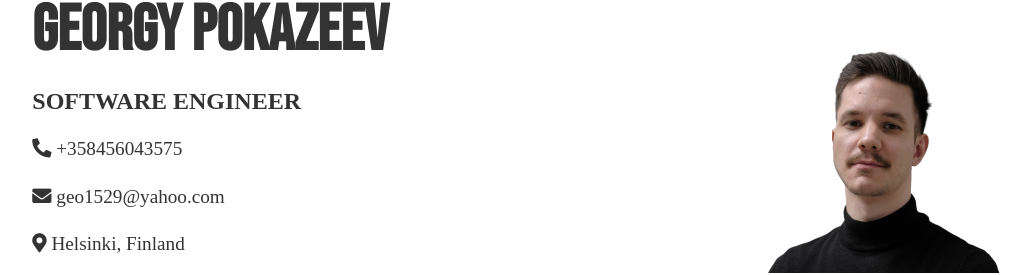
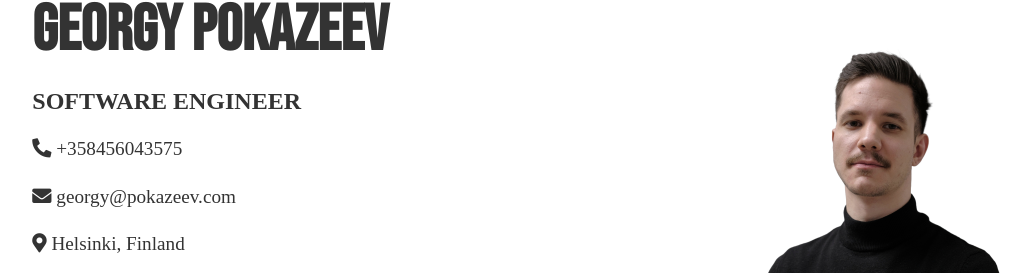
Before and after one commit to Lionbull/georgy-cv, a SvelteKit app: page /classic_cv in a window 1280 px wide. Shown: the part 190-465 px from the top of the page, without its empty margins (130-1165 px from the left). Built offline with nearby package versions, Linux system fonts and the light colour scheme.

Commit message:
Update CV, March 2025

```diff
--- a/src/components/Terminal.svelte
+++ b/src/components/Terminal.svelte
@@ -33,7 +33,7 @@ Assisting students in "Basics of Software Development"-named university course.
     education:
       "M.Sc. (Software Engineering) - LUT University (2023 - 2025)\nB.Sc. (Software Engineering) - LUT University (2020 - 2023)\n",
     contact:
-      'Phone: +358456043575\nEmail: <a style="color: #FFFFFF;" href="mailto:geo1529@yahoo.com" target="_blank">geo1529@yahoo.com</a>\nLinkedIn: <a style="color: #FFFFFF;" href="https://www.linkedin.com/in/georgy-pokazeev-6a1381199/" target="_blank">https://www.linkedin.com/in/georgy-pokazeev-6a1381199/</a>\n',
+      'Phone: +358456043575\nEmail: <a style="color: #FFFFFF;" href="mailto:georgy@pokazeev.com" target="_blank">georgy@pokazeev.com</a>\nLinkedIn: <a style="color: #FFFFFF;" href="https://www.linkedin.com/in/georgy-pokazeev-6a1381199/" target="_blank">https://www.linkedin.com/in/georgy-pokazeev-6a1381199/</a>\n',
     reference: `Marja Nurkka, Product Owner | Visitory Oy
 Email: marjanurkka@gmail.com
 Phone: 0405598053
--- a/src/routes/classic_cv/+page.svelte
+++ b/src/routes/classic_cv/+page.svelte
@@ -4,11 +4,11 @@
 
   let contactInfo = {
     phone: "+358456043575",
-    email: "geo1529@yahoo.com",
+    email: "georgy@pokazeev.com",
     address: "Helsinki, Finland",
   };
 
-  let skills: Array<string> = ["Python", "Django", "Angular", "Svelte", "TypeScript", "PostgreSQL", "CSS", "Tailwind", "Databricks", "PrimeNg"];
+  let skills: Array<string> = ["Python", "Svelte", "Angular", "Node.JS", "PrimeNg", "JavaScript/Typescript", "CSS/SCSS/TailwindCSS", "databricks", "SQL", "Django"];
 
   onMount(() => {});
 </script>
```
Also changed, not shown: 1 other file (tests, documents, lock files or other folders).
